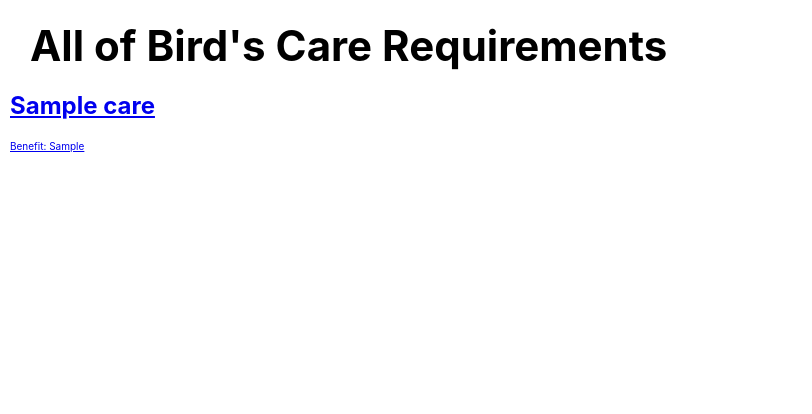
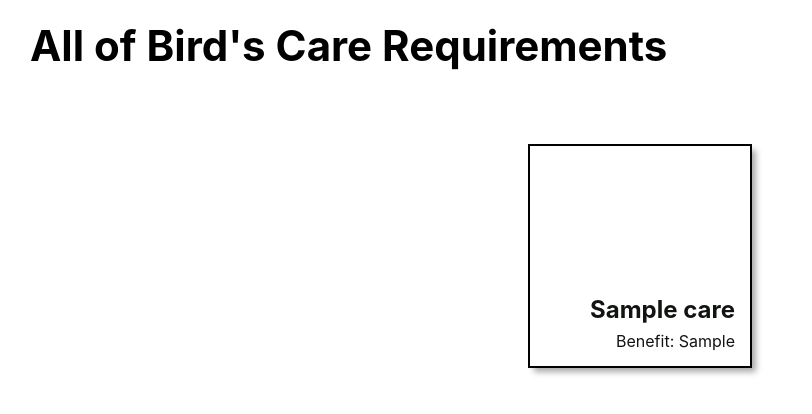
Before and after one commit to creyes25/bird-collector, a Django app: page /cares/ in a window 1280 px wide. Shown: the part 54-468 px from the top of the page, without its empty margins (0-812 px from the left). Run offline with Django 4.2, Linux system fonts and the light colour scheme; a user stored in the database is signed in; tables that the repository leaves empty hold one stand-in row (values such as "Sample post").

Commit message:
add styling to the care requirements indexd and details

```diff
--- a/main_app/static/css/care/care-index.css
+++ b/main_app/static/css/care/care-index.css
@@ -0,0 +1,65 @@
+.card-container {
+  padding: 0 40px;
+  display: flex;
+  justify-content: center;
+  flex-wrap: wrap;
+  margin-top: 5%;
+}
+
+.card {
+  width: 224px;
+  height: 224px;
+  margin: 10px;
+  border: solid 2px;
+  box-shadow: var(--card-box-shadow);
+  position: relative;
+}
+
+.card-bg{
+  opacity: .4;
+  position: absolute;
+  display: inline-flex;
+  top: 0;
+  left: 0;
+  width: 100%;
+  height: 100%;
+}
+
+.card-content {
+  padding: 15px;
+  height: 100%;
+  width: 100%;
+  display: flex;
+  align-items: flex-end;
+  justify-content: flex-end;
+  flex-direction: column;
+}
+
+.card > a {
+  position: absolute;
+  top: 0;
+  left: 0;
+  width: 100%;
+  height: 100%;
+  display: inline-block;
+  text-decoration: none;
+  color: var(--text-color);
+}
+
+.card h2 {
+  margin: 7px 0;
+  font-size: var(--font-xl);
+}
+
+.card p {
+  margin: 0;
+  font-size: var(--font-reg);
+}
+
+.page-header > img {
+  margin-left: 10px;
+}
+
+.page-header > img:first-of-type {
+  margin-left: 15px;
+}
--- a/main_app/templates/main_app/care_detail.html
+++ b/main_app/templates/main_app/care_detail.html
@@ -15,8 +15,10 @@
     <h2>{{ care.name }}</h2>
     <p>Benefits: {{ care.benefits }}</p>
   </div>
-  <a href="{% url 'cares_update' care.id %}" class="btn warn">Edit</a>
-  <a href="{% url 'cares_delete' care.id %}" class="btn danger">Delete</a>
+  <div class='action-btns'>
+    <a href="{% url 'cares_update' care.id %}" class="btn warn">Edit</a>
+    <a href="{% url 'cares_delete' care.id %}" class="btn danger">Delete</a>
+  </div>
 </div>
 
 {% endblock %}
```
Also changed, not shown: main_app/static/css/care/care-detail.css (+49 -0 lines).
